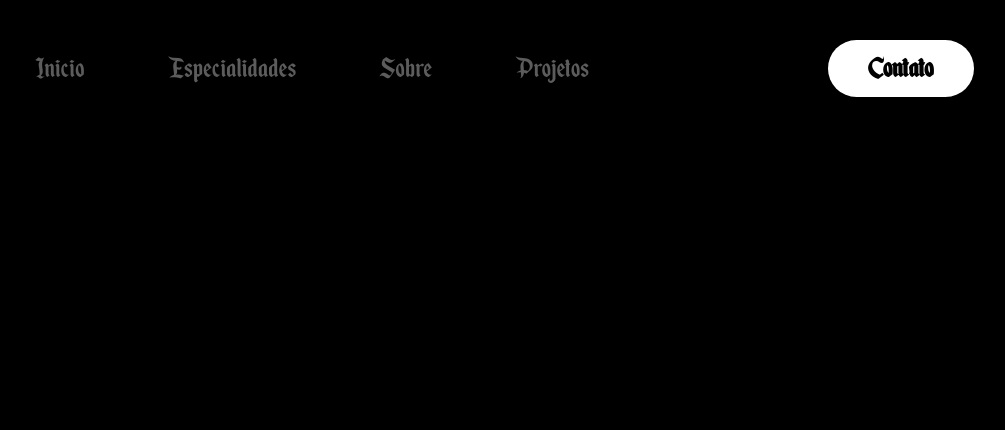
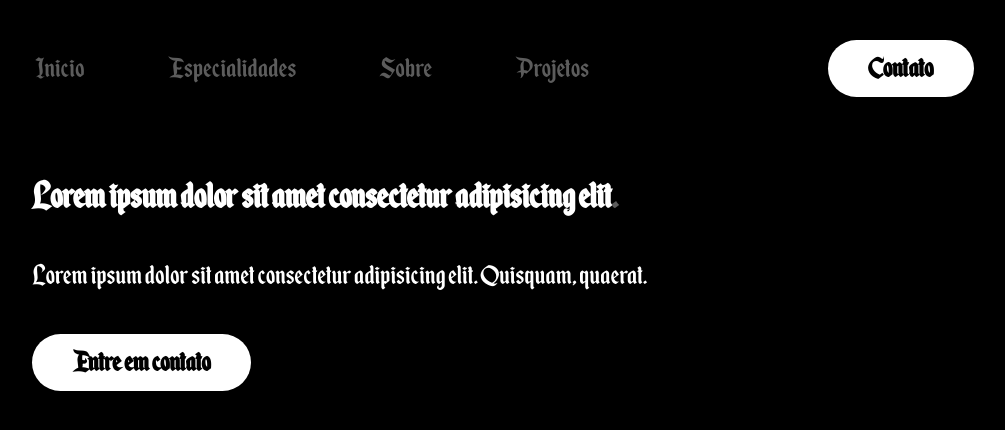
Before and after one commit to Andr3Reis/Portifolio, a plain HTML site: page index.html in a window 1280 px wide. Shown: the whole page, without its empty margins (255-1260 px from the left). Drawn offline with Linux system fonts and the light colour scheme.

Commit message:
Add main

```diff
--- a/index.html
+++ b/index.html
@@ -34,15 +34,22 @@
     </header>
 
     <main>
-        <section class+="topo-do-site">
+        <section class="topo-do-site">
             <div class="interface">
                 <div class="flex">
                     <div class="txt-topo-site">
+                        <h1>Lorem ipsum dolor sit amet consectetur adipisicing elit<span>.</span></h1>
+                        <p>Lorem ipsum dolor sit amet consectetur adipisicing elit. Quisquam, quaerat.</p>
 
+                        <div class="btn-contato">
+                            <a href="#">
+                                <button>Entre em contato</button>
+                            </a>
+                        </div>
                     </div><!--txt-topo-site-->
 
                     <div class="img-topo-site">
-
+                        <img src="" alt="">
                     </div>
                 </div>
             </div><!--interface-->
--- a/style.css
+++ b/style.css
@@ -20,8 +20,24 @@ body{
 }
 
 .interface{
-    max-width: 1280px;
+    max-width: 1800px;
     margin: 0 auto;
+}
+
+.flex{
+    display: flex;
+}
+
+.btn-contato button{
+    padding: 10px 40px;
+    font-family: "Enchanted";
+    font-size: 1em;
+    font-weight: 600;
+    background-color: #fff;
+    border: 0;
+    border-radius: 30px;
+    cursor: pointer;
+    transition: .2s;
 }
 
 /* ESTILO DO CABEÇALHO */
@@ -44,7 +60,7 @@ header a{
 
 header a:hover{
     color: #fff;
-    transform: scale(1.1);
+    transform: scale(1.05);
 }
 
 header nav ul{
@@ -56,17 +72,49 @@ header nav ul li{
     padding: 0 40px;
 }
 
-header .btn-contato button{
-    padding: 10px 40px;
-    font-family: "Enchanted";
-    font-size: 1em;
-    font-weight: 600;
-    background-color: #fff;
-    border: 0;
-    border-radius: 30px;
-    cursor: pointer;
+.btn-contato button:hover{
+    box-shadow: 0px 0px 8px #5c5c5c;
+    transform: scale(1.05);
 }
 
-header .btn-contato button:hover{
-    box-shadow: 0px 0px 8px #5c5c5c;
+/* ESTILO DO TOPO DO SITE */
+
+section.topo-do-site{
+    padding: 40px 4%;
 }
+
+section.topo-do-site .flex{
+    align-items: center;
+    justify-content: center;
+    gap: 90px;
+}
+
+.topo-do-site h1{
+    color: #fff;
+    font-size: 42px;
+    line-height: 40px;
+}
+
+.topo-do-site .txt-topo-site h1 span{
+    color: #5c5c5c;
+}
+
+.topo-do-site .txt-topo-site p{
+    color: #fff;
+    margin: 40px 0;
+}
+
+.topo-do-site .img-topo-site img{
+    position: relative;
+    animation: flutuar 2s ease-in-out infinite alternate;
+}
+
+
+@keyframes flutuar{
+    0%{
+        top: 0;
+    }
+    100%{
+        top: 30px;
+    }
+}
```
